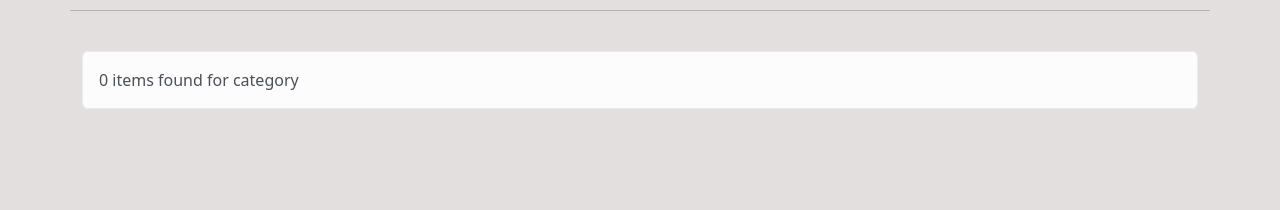
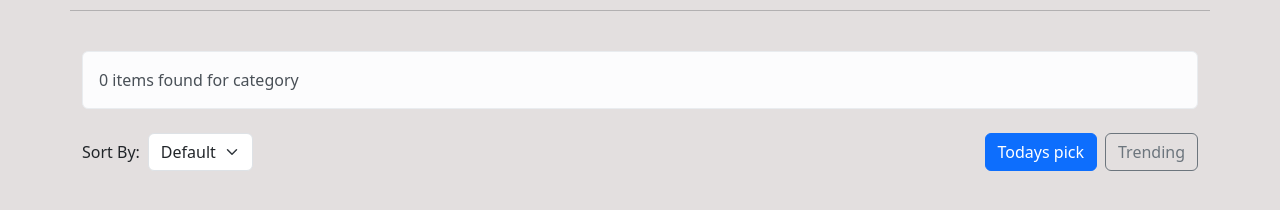
Before and after one commit to sajim-khan/news-portal, a plain HTML site: page index1.html in a window 1280 px wide. Shown: the part 76-286 px from the top of the page. Drawn offline with nearby package versions, Linux system fonts and the light colour scheme; no server answers.

Commit message:
added news visibility in console

```diff
--- a/index1.html
+++ b/index1.html
@@ -74,11 +74,29 @@
       </section>
       <!-- Alert section ends -->
 
-        <!-- Sorting option section start -->
-
-
-
-        <!-- Sorting option section end -->
+      <!-- Sorting option section start -->
+      <section class="container d-flex just my-4" id="">
+        <div class="d-flex justify-content-center align-items-center gap-2">
+          <p class="p-0 m-0">Sort By:</p>
+          <div>
+            <select
+              class="form-select"
+              id="floatingSelect"
+              aria-label="Floating label select example"
+              >
+              <option selected>Default</option>
+              <option value="1">One</option>
+              <option value="2">Two</option>
+              <option value="3">Three</option>
+            </select>
+          </div>
+        </div>
+        <div class="d-flex gap-2 ms-auto">
+          <button class="btn btn-primary" onclick="showTodaysPick()">Todays pick</button>
+          <button class="btn btn-outline-secondary" onclick="showTrending()">Trending</button>
+        </div>
+      <section>
+      <!-- Sorting option section end -->
 
     </main>
 
--- a/scripts/practice.js
+++ b/scripts/practice.js
@@ -34,4 +34,8 @@ const showAllNews = (data, category_name) => {
     console.log(data, category_name);
     document.getElementById('news-count').innerText = data.length;
     document.getElementById('category-name').innerText = category_name;
+
+    data.forEach(singleNews => {
+        console.log(singleNews);
+    })
 }
```
